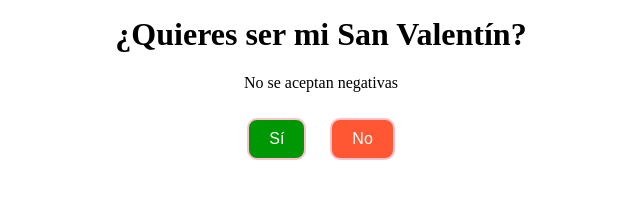
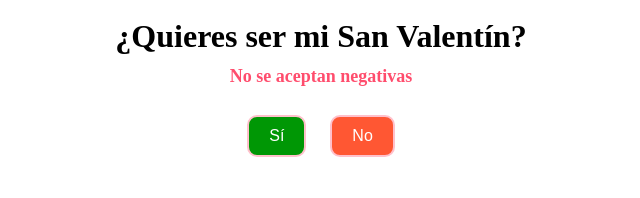
Before and after one commit to AlisaDovhan/ParaTi, a plain HTML site: page index.html in a window 1280 px wide. Shown: the part 470-668 px from the top of the page, without its empty margins (319-959 px from the left). Drawn offline with Linux system fonts and the light colour scheme.

Commit message:
Update style.css

```diff
--- a/style.css
+++ b/style.css
@@ -48,3 +48,10 @@ button {
 body.bg-green {
     background-color: #d4f4d4;
 }
+
+.subtext {
+    margin-top: -10px;
+    font-size: 18px;
+    color: #ff4d6d;
+    font-weight: bold;
+}
```
